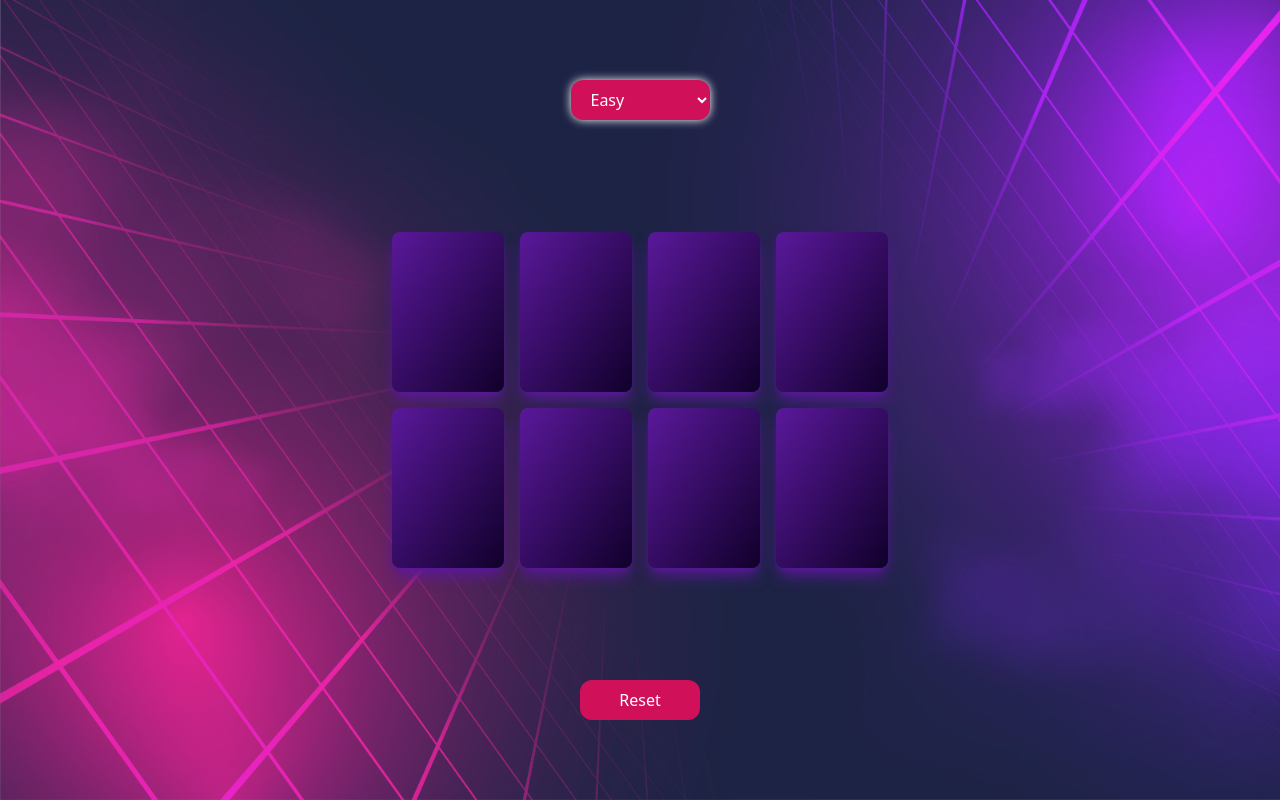
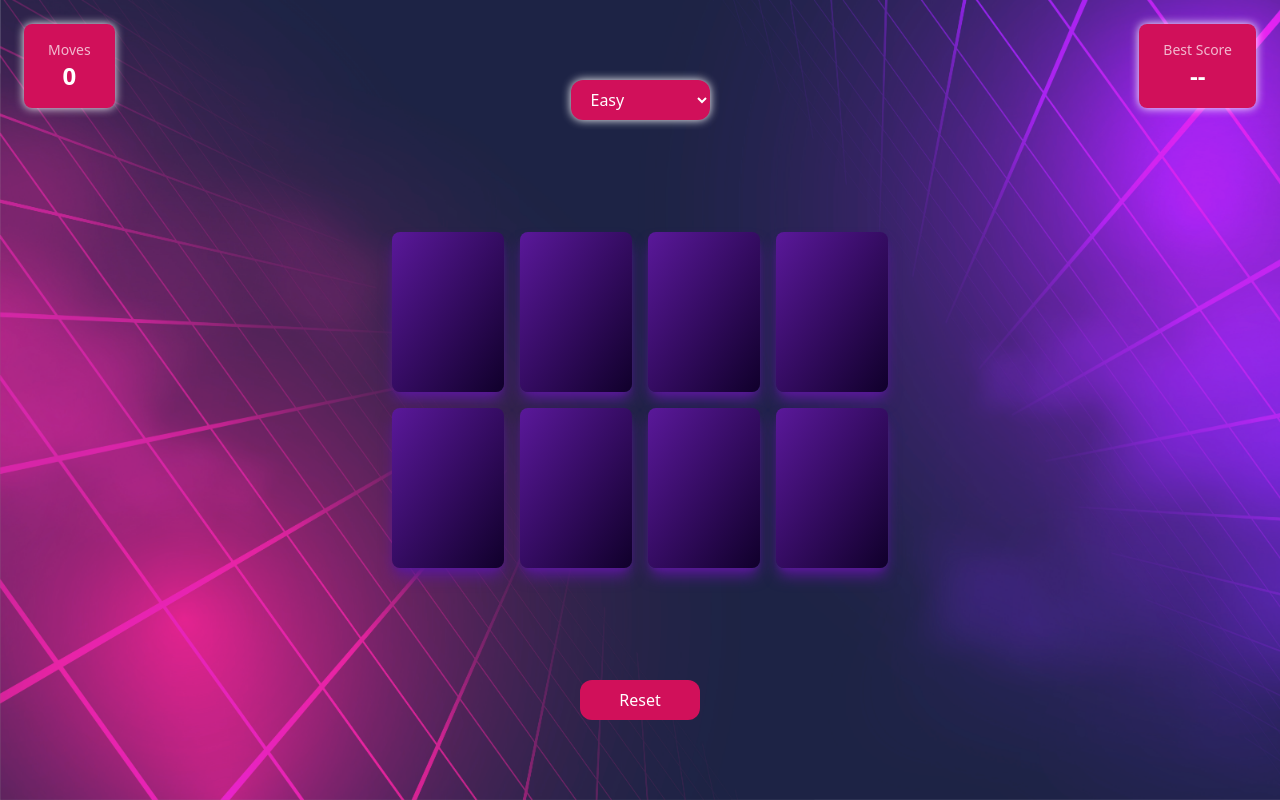
Before and after one commit to alishbashekh/MemoryCardGame-In-React, a React (Create React App) app: page / in a window 1280 px wide. Built offline with nearby package versions, Linux system fonts and the light colour scheme.

Commit message:
added move counter and best score by alishba shabbir

```diff
--- /dev/null
+++ b/src/components/Bestscore.jsx
@@ -0,0 +1,23 @@
+import { useEffect, useState } from "react";
+
+const Bestscore = () => {
+  const [bestScore, setBestScore] = useState(null);
+
+  useEffect(() => {
+    const storedScore = localStorage.getItem("bestScore");
+    if (storedScore !== null) {
+      setBestScore(Number(storedScore));
+    }
+  }, []);
+
+  return (
+    <div className="absolute top-6 right-6 px-6 py-4 text-white bg-[#d1105a] rounded-lg shadow-[0px_0px_10px_#ffffff]">
+      <p className="text-sm opacity-70">Best Score</p>
+      <p className="text-2xl font-bold text-center">
+        {bestScore !== null ? bestScore : "--"}
+      </p>
+    </div>
+  );
+};
+
+export default Bestscore;
--- a/src/components/Gameboard.jsx
+++ b/src/components/Gameboard.jsx
@@ -1,10 +1,12 @@
-import { Cat, Dog, Grape, Heart, Cherry, Star, } from 'lucide-react';
+import {Cat,Dog,Grape,Heart,Cherry,Star} from 'lucide-react';
 import Card from './Card';
 import LevelBtn from './LevelBtn';
 import ResetBtn from './ResetBtn';
 import { useState, useEffect } from 'react';
+import MovesCount from './MovesCount';
+import Bestscore from './Bestscore';
 
-const ICONS = [Cat, Dog, Grape, Heart, Cherry,Star,];
+const ICONS = [Cat,Dog,Grape,Heart,Cherry,Star];
 const LEVELS = {
   easy: 4,
   medium: 7,
@@ -27,8 +29,8 @@ const createCards = (pairs) => {
 const Gameboard = () => {
 
   const [level, setLevel] = useState('easy');
-  const [gameCards, setGameCards] = useState(createCards(LEVELS.easy)
-  );
+  const [gameCards, setGameCards] = useState(createCards(LEVELS.easy));
+  const [moves, setmoves]=useState(0);
 
   const handleCardFlip = (id) => {
     setGameCards((prevCards) => {
@@ -49,6 +51,7 @@ const Gameboard = () => {
     );
 
     if (flippedCards.length === 2) {
+      setmoves(prev=>prev+1)
       const [first, second] = flippedCards;
 
       if (first.icon === second.icon) {
@@ -72,16 +75,33 @@ const Gameboard = () => {
       }
     }
   }, [gameCards]);
+  useEffect(() => {
+  const allMatched = gameCards.length > 0 &&
+    gameCards.every(card => card.isMatched);
+
+  if (allMatched) {
+    const bestScore = localStorage.getItem("bestScore");
+
+    if (!bestScore || moves < Number(bestScore)) {
+      localStorage.setItem("bestScore", moves);
+    }
+  }
+}, [gameCards, moves]);
   const resetGame = () => {
     setGameCards(createCards(LEVELS[level]));
+    setmoves(0);
   };
   const changeLevel = (newLevel) => {
     setLevel(newLevel);
     setGameCards(createCards(LEVELS[newLevel]));
+    setmoves(0);
   };
+
 
   return (
     <>
+    <Bestscore />
+    <MovesCount moves={moves}/>
       <div className="absolute top-20">
         <LevelBtn onLevelChange={changeLevel} />
       </div>
--- /dev/null
+++ b/src/components/MovesCount.jsx
@@ -0,0 +1,10 @@
+const MovesCount = ({ moves }) => {
+  return (
+    <div className="absolute top-6 left-6 px-6 py-4 text-white bg-[#d1105a] rounded-lg shadow-[0px_0px_10px_#ffffff]">
+      <p className="text-sm opacity-70">Moves</p>
+      <p className="text-2xl font-bold text-center">{moves}</p>
+    </div>
+  );
+};
+
+export default MovesCount;
```
